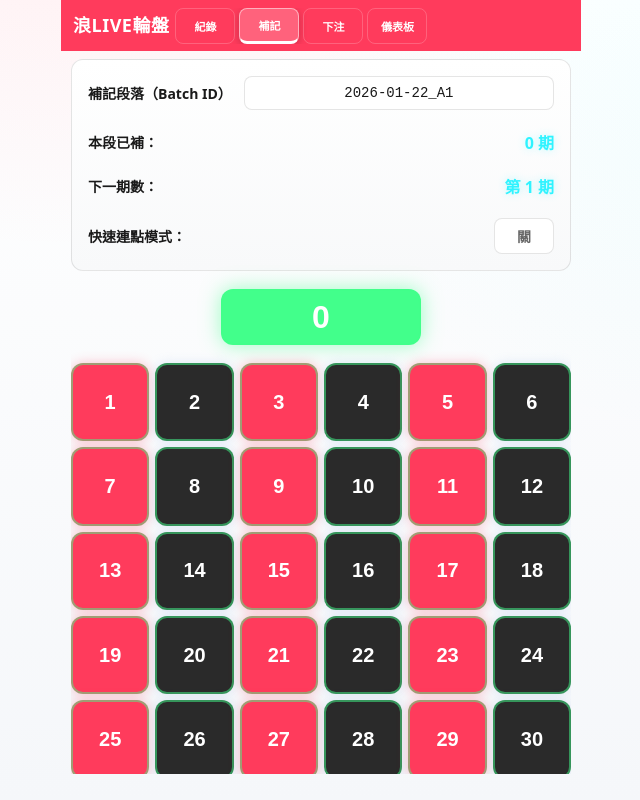
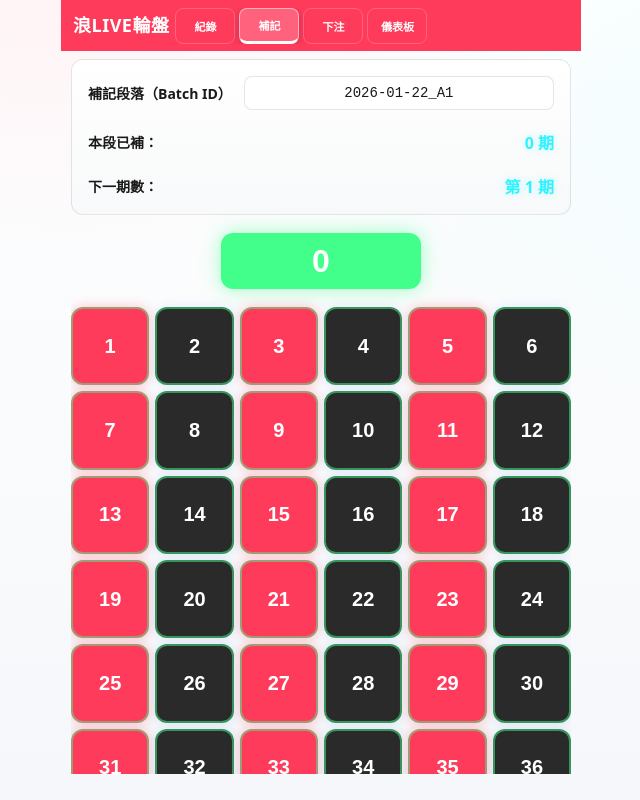
Before and after one commit to aley0221-cpu/langlive-roulette-pwa, a React (Vite) app: page / in a window 1280 px wide. Shown: the whole page, without its empty margins (319-959 px from the left). Built offline with nearby package versions, Linux system fonts and the light colour scheme.

Commit message:
Remove rapid mode toggle from Replay page

```diff
--- a/src/pages/ReplayPage.tsx
+++ b/src/pages/ReplayPage.tsx
@@ -4,7 +4,6 @@ import { db } from "../core/engine";
 import NumberPad from "../components/NumberPad";
 
 const LS_BATCH_ID = "langlive_roulette_batch_id_v1";
-const LS_RAPID_MODE = "langlive_roulette_rapid_mode_v1";
 
 export default function ReplayPage() {
   const [batchId, setBatchId] = useState(() => {
@@ -22,15 +21,6 @@ export default function ReplayPage() {
     }
   });
 
-  const [fastMode, setFastMode] = useState(() => {
-    try {
-      const saved = localStorage.getItem(LS_RAPID_MODE);
-      return saved === "true";
-    } catch {
-      return false;
-    }
-  });
-
   const [batchCount, setBatchCount] = useState(0);
   const [spinsUpdated, setSpinsUpdated] = useState(0); // 用於觸發重新計算
   const [nextSpinIndex, setNextSpinIndex] = useState(1); // 下一期數
@@ -39,11 +29,6 @@ export default function ReplayPage() {
   useEffect(() => {
     localStorage.setItem(LS_BATCH_ID, batchId);
   }, [batchId]);
-
-  // 保存快速連點模式
-  useEffect(() => {
-    localStorage.setItem(LS_RAPID_MODE, fastMode.toString());
-  }, [fastMode]);
 
   // 計算本段已補期數和下一期數
   useEffect(() => {
@@ -77,9 +62,9 @@ export default function ReplayPage() {
   }, []);
 
   const onTap = async (n: number) => {
-    await addReplaySpin(n, batchId, fastMode);
-    // 快速連點模式關閉時才顯示震動反饋
-    if (!fastMode && navigator.vibrate) {
+    await addReplaySpin(n, batchId, false);
+    // 顯示震動反饋
+    if (navigator.vibrate) {
       navigator.vibrate(10);
     }
     // 觸發重新計算
@@ -128,15 +113,6 @@ export default function ReplayPage() {
           <div className="supplement-label">下一期數：</div>
           <div className="supplement-value">第 {nextSpinIndex} 期</div>
         </div>
-        <div className="supplement-section">
-          <div className="supplement-label">快速連點模式：</div>
-          <button
-            className={`rapid-mode-toggle ${fastMode ? "on" : "off"}`}
-            onClick={() => setFastMode(!fastMode)}
-          >
-            {fastMode ? "開" : "關"}
-          </button>
-        </div>
       </section>
 
       {/* 0 號按鈕（獨立顯示在數字盤上方） */}
@@ -150,7 +126,7 @@ export default function ReplayPage() {
       </section>
 
       {/* 數字盤（固定 6 欄，1-36） */}
-      <NumberPad onTap={onTap} fastMode={fastMode} />
+      <NumberPad onTap={onTap} fastMode={false} />
 
       {/* 操作列（只有復原按鈕） */}
       <section className="supplement-actions">
```
